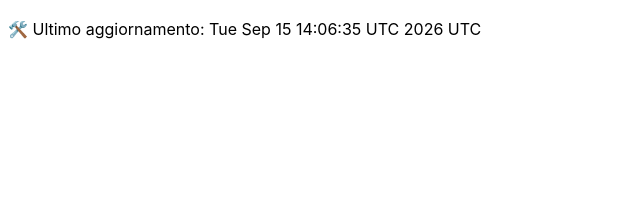
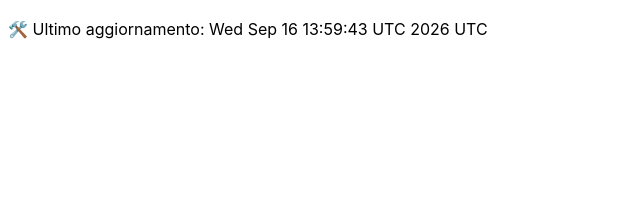
Before and after one commit to DanteTrb/DanteTrb.github.io, a Jekyll site: the page built from badges.md, in a window 1280 px wide. Shown: the top 213 px of the page, without its empty margins (0-640 px from the left). Built offline with Jekyll 4.4.1, drawn with Linux system fonts in a browser that asks for light colours; our own code applies the rules of GitHub Pages for plain Markdown files.

Commit message:
🛠️ Aggiornamento automatico badge

```diff
--- a/badges.md
+++ b/badges.md
@@ -1 +1 @@
-🛠️ Ultimo aggiornamento: Tue Sep 15 14:06:35 UTC 2026 UTC
+🛠️ Ultimo aggiornamento: Wed Sep 16 13:59:43 UTC 2026 UTC
```
